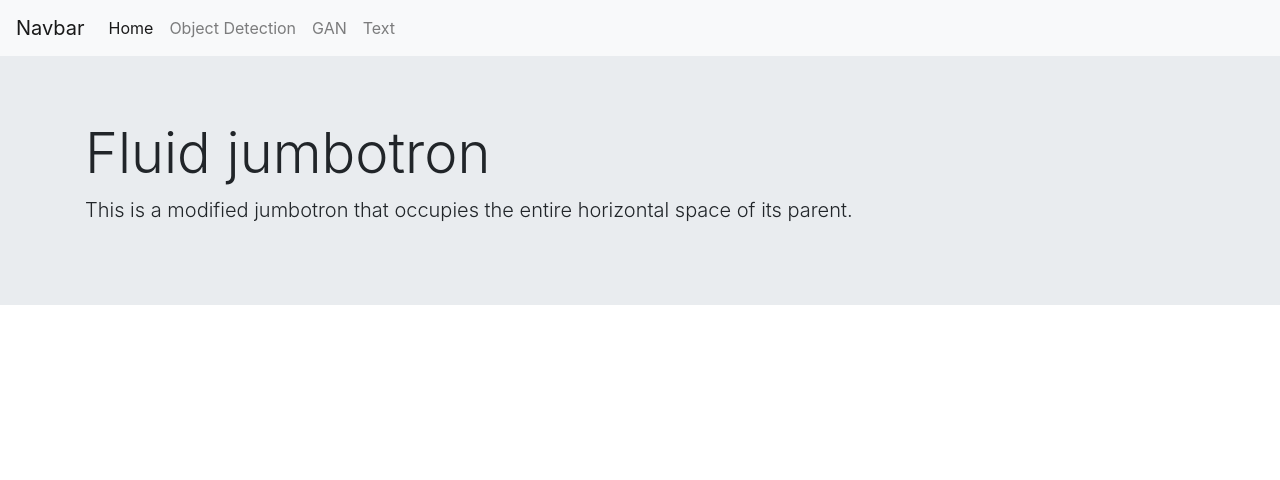
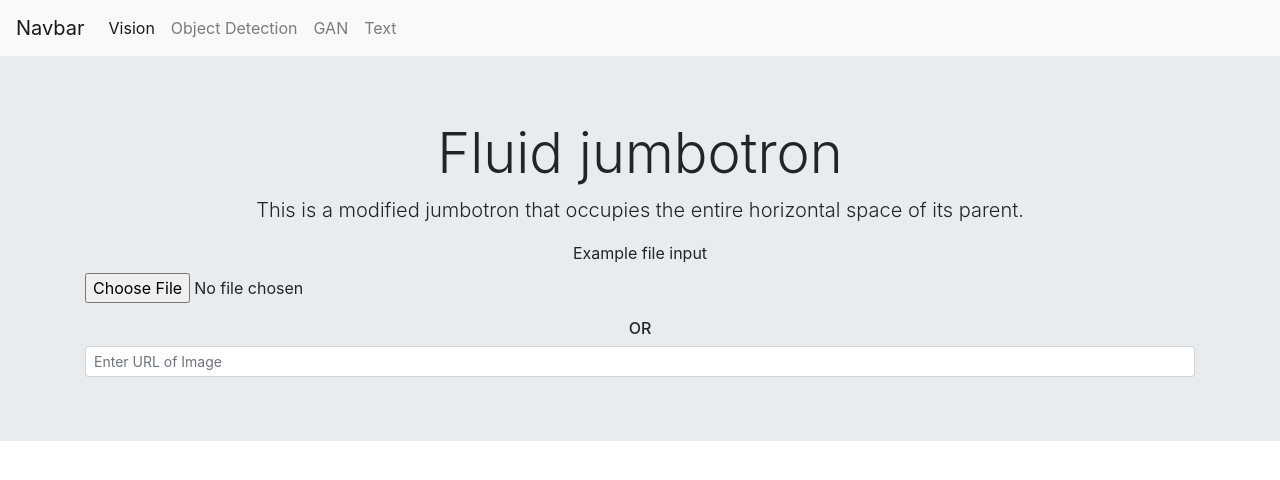
Before and after one commit to kumarsuraj9450/django-App-1, a Django app: template mlApp/classification/templates/base.html in a window 1280 px wide. Shown: the top 480 px of the page. Run offline with Django 3.2, Linux system fonts and the light colour scheme; the template is opened without the code that fills it, so the values that code supplies are empty; parts of the project's set-up code (start-up, migrations or seed data) failed here and were passed over; some libraries are stand-ins or nearby versions.

Commit message:
build jumbotron and added fields

```diff
--- a/mlApp/classification/templates/base.html
+++ b/mlApp/classification/templates/base.html
@@ -1,44 +1,36 @@
 <!DOCTYPE html>
 <html>
 <head>
-	<title>base</title>
+	<title>base modified</title>
 </head>
-<nav class="navbar navbar-expand-lg navbar-light bg-light">
-  <a class="navbar-brand" href="#">Navbar</a>
-  <button class="navbar-toggler" type="button" data-toggle="collapse" data-target="#navbarNav" aria-controls="navbarNav" aria-expanded="false" aria-label="Toggle navigation">
-    <span class="navbar-toggler-icon"></span>
-  </button>
-  <div class="collapse navbar-collapse" id="navbarNav">
-    <ul class="navbar-nav">
-      <li class="nav-item active">
-        <a class="nav-link" href="#">Home <span class="sr-only">(current)</span></a>
-      </li>
-      <li class="nav-item">
-        <a class="nav-link" href="#">Object Detection</a>
-      </li>
-      <li class="nav-item">
-        <a class="nav-link" href="#">GAN</a>
-      </li>
-      <li class="nav-item">
-        <a class="nav-link" href="#">Text</a>
-      </li>
-      <!-- <li class="nav-item">
-        <a class="nav-link disabled" href="#" tabindex="-1" aria-disabled="true">Disabled</a>
-      </li> -->
-    </ul>
-  </div>
-</nav>
+
 
 <link rel="stylesheet" href="https://stackpath.bootstrapcdn.com/bootstrap/4.4.1/css/bootstrap.min.css" integrity="sha384-Vkoo8x4CGsO3+Hhxv8T/Q5PaXtkKtu6ug5TOeNV6gBiFeWPGFN9MuhOf23Q9Ifjh" crossorigin="anonymous">
 <script src="https://stackpath.bootstrapcdn.com/bootstrap/4.4.1/js/bootstrap.min.js" integrity="sha384-wfSDF2E50Y2D1uUdj0O3uMBJnjuUD4Ih7YwaYd1iqfktj0Uod8GCExl3Og8ifwB6" crossorigin="anonymous"></script>
 <body>
-<div class="jumbotron jumbotron-fluid">
+
+	{% include 'navbar.html' %}
+
+
+	<div class="jumbotron jumbotron-fluid text-center">
 	  <div class="container">
 	    <h1 class="display-4">Fluid jumbotron</h1>
 	    <p class="lead">This is a modified jumbotron that occupies the entire horizontal space of its parent.</p>
+
 	   {% block content %}
-    <p> {{object.message}}</p>
+	   		<p> {{ object.message }} </p>
 	   {% endblock %}
+
+
+	    <form>
+			  <div class="form-group">
+			    <label for="exampleFormControlFile1">Example file input</label>
+			    <input type="file" class="form-control-file" id="exampleFormControlFile1">
+			  </div>
+		</form>
+	   <h6> OR </h6>
+
+	   <input class="form-control form-control-sm" type="text" placeholder="Enter URL of Image">
 	  </div>
 	</div>
 </body>
--- /dev/null
+++ b/mlApp/classification/templates/navbar.html
@@ -0,0 +1,25 @@
+<nav class="navbar navbar-expand-lg navbar-light bg-light">
+  <a class="navbar-brand" href="#">Navbar</a>
+  <button class="navbar-toggler" type="button" data-toggle="collapse" data-target="#navbarNav" aria-controls="navbarNav" aria-expanded="false" aria-label="Toggle navigation">
+    <span class="navbar-toggler-icon"></span>
+  </button>
+  <div class="collapse navbar-collapse" id="navbarNav">
+    <ul class="navbar-nav">
+      <li class="nav-item active">
+        <a class="nav-link" href="#">Vision <span class="sr-only">(current)</span></a>
+      </li>
+      <li class="nav-item">
+        <a class="nav-link" href="#">Object Detection</a>
+      </li>
+      <li class="nav-item">
+        <a class="nav-link" href="#">GAN</a>
+      </li>
+      <li class="nav-item">
+        <a class="nav-link" href="#">Text</a>
+      </li>
+      <!-- <li class="nav-item">
+        <a class="nav-link disabled" href="#" tabindex="-1" aria-disabled="true">Disabled</a>
+      </li> -->
+    </ul>
+  </div>
+</nav>
--- a/mlApp/classification/views.py
+++ b/mlApp/classification/views.py
@@ -4,7 +4,7 @@ from django.http import HttpResponse
 # Create your views here.
 
 def index(request):
-    obj ={'message' : 'Hello Bootstrap'}
+    obj = {'message' : 'This is a classification app'}
     context = {
     'object' : obj
     }
```
Lines whose indentation alone changed are shown as unchanged.
